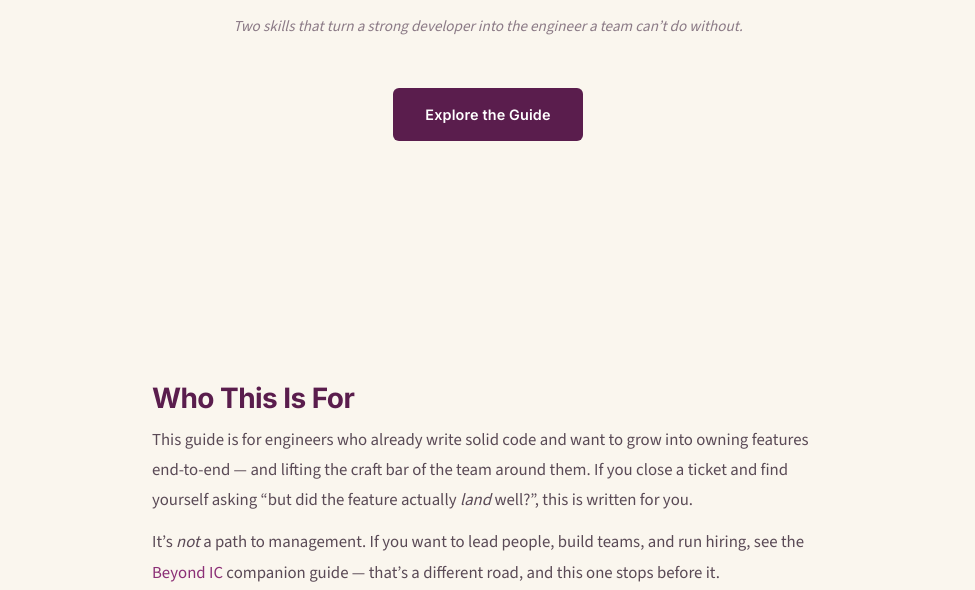
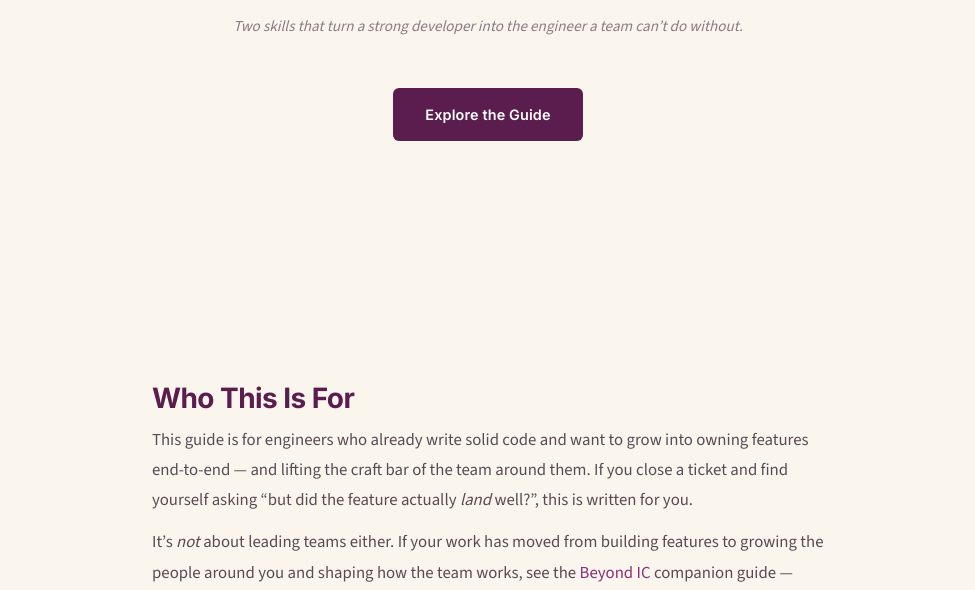
Before and after one commit to sujitkamthe/craft-ownership, a plain HTML site: page index.html in a window 1280 px wide. Shown: the part 362-952 px from the top of the page, without its empty margins (152-1127 px from the left). Drawn offline with nearby package versions, Linux system fonts and the light colour scheme.

Commit message:
Drop management-role framing from Who This Is For
Team has no management or role boundaries (PM/BA/QA); describe the step to Beyond IC by the work that changes, not by titles.

Co-Authored-By: Claude Opus 4.7 (1M context) <noreply@anthropic.com>

```diff
--- a/index.html
+++ b/index.html
@@ -69,7 +69,7 @@
     <h2>Who This Is For</h2>
     <div class="section-intro">
       <p>This guide is for engineers who already write solid code and want to grow into owning features end-to-end &mdash; and lifting the craft bar of the team around them. If you close a ticket and find yourself asking &ldquo;but did the feature actually <em>land</em> well?&rdquo;, this is written for you.</p>
-      <p>It&rsquo;s <em>not</em> a path to management. If you want to lead people, build teams, and run hiring, see the <a href="https://sujitkamthe.github.io/beyond-ic/" target="_blank" rel="noopener">Beyond IC</a> companion guide &mdash; that&rsquo;s a different road, and this one stops before it.</p>
+      <p>It&rsquo;s <em>not</em> about leading teams either. If your work has moved from building features to growing the people around you and shaping how the team works, see the <a href="https://sujitkamthe.github.io/beyond-ic/" target="_blank" rel="noopener">Beyond IC</a> companion guide &mdash; that&rsquo;s a different road, and this one stops before it.</p>
       <p>And it assumes you&rsquo;ve already got the basics &mdash; shipping code, closing stories, finishing what you start. If that still feels hard, the earlier <a href="https://sujitkamthe.github.io/curiosity-commitment/" target="_blank" rel="noopener">Curiosity &amp; Commitment</a> guide is the right place to build those muscles first; this one sits on top of them.</p>
       <p>And it&rsquo;s not a persuasion pitch either. It assumes you <em>want</em> more ownership and need the <em>how</em>. If you&rsquo;re still deciding whether ownership is for you, read <a href="foundations.html">Foundations</a> first and see if it lands.</p>
     </div>
```
